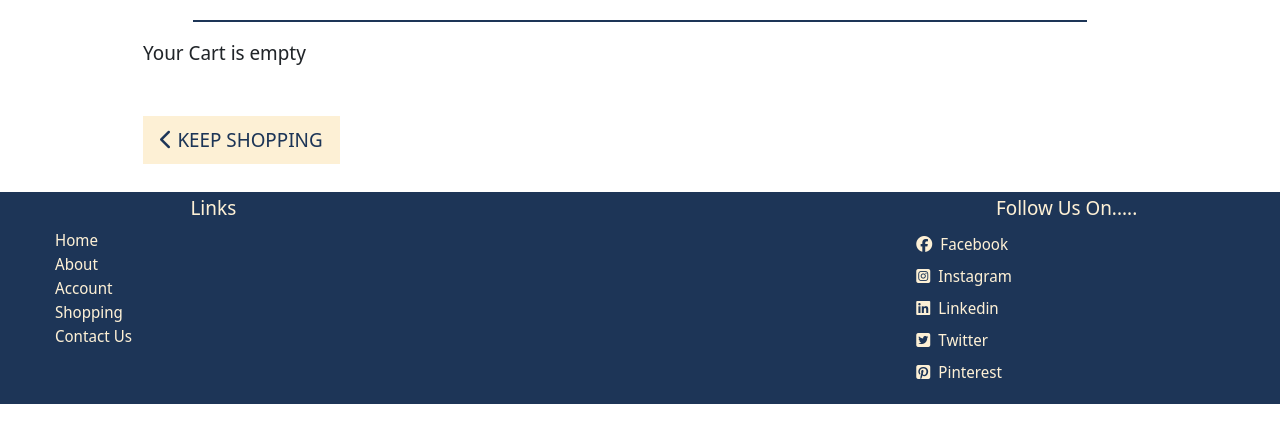
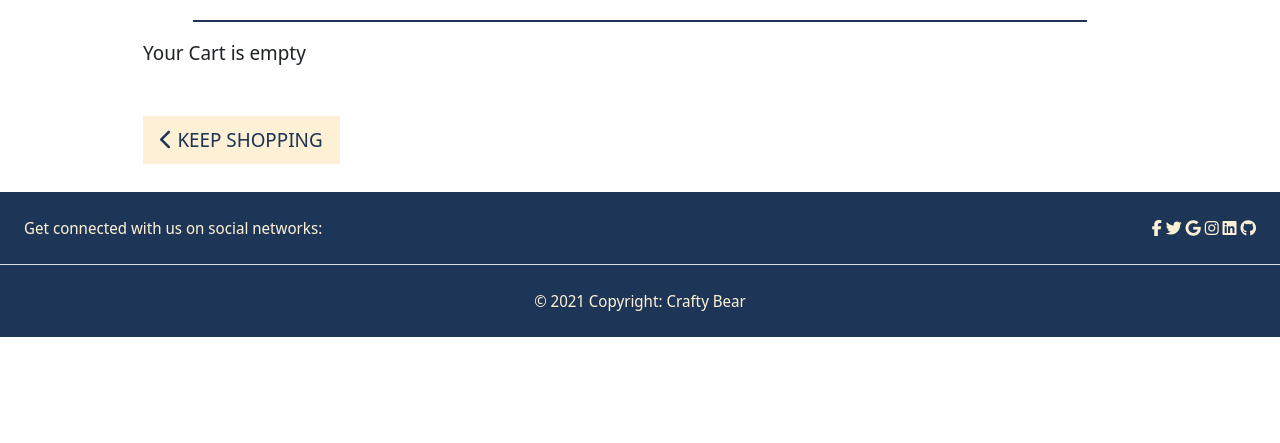
Before and after one commit to pbaker321/crafty-bear-project-4, a Django app: page /bag/ in a window 1280 px wide. Shown: the part 224-667 px from the top of the page. Run offline with Django 3.2, Linux system fonts and the light colour scheme; parts of the project's set-up code (start-up, migrations or seed data) failed here and were passed over; some libraries are stand-ins or nearby versions.

Commit message:
removed links

```diff
--- a/templates/base.html
+++ b/templates/base.html
@@ -54,8 +54,8 @@
                         </div>
                     </form>
                 </div>
-                <div class="col-12 col-lg-4 my-auto py-1 py-lg-0 text-center">
-                    <a href="{% url 'home' %}" class="nav-link main-logo-link">
+                <div class="col-12 col-lg-4 my-auto py-1 py-lg-0">
+                    <a href="{% url 'home' %}" class="text-center nav-link main-logo-link">
                         <h2 class="logo-font my-0 text-blue ml-2">Crafty Bear</h2>
                     </a>
                 </div>
--- a/templates/includes/footer.html
+++ b/templates/includes/footer.html
@@ -1,27 +1,36 @@
-<footer class="page-footer">
-    <div class="container-fluid text-cream nav-bg">
-        <div class="row">
-            <div class="col-4">
-                <h5 class="text-center mt-1">Links</h5>
-                <ul>
-                    <li><a class="text-cream mb-2" href="#!">Home</a></li>
-                    <li><a class="text-cream mb-2" href="#!">About</a></li>
-                    <li><a class="text-cream mb-2" href="#!">Account</a></li>
-                    <li><a class="text-cream mb-2" href="#!">Shopping</a></li>
-                    <li><a class="text-cream mb-2" href="#!">Contact Us</a></li>
-                </ul>
-            </div>
-            <div class="col-4"></div>
-            <div class="col-4">
-                <h5 class="text-center mt-1">Follow Us On.....</h5>
-                <ul>
-                    <li><a class="text-cream mb-2" href="https://www.facebook.com/"><i class="fab fa-facebook m-2"></i>Facebook</a></li>
-                    <li><a class="text-cream mb-2" href="https://www.instagram.com/"><i class="fab fa-instagram-square m-2"></i>Instagram</a></li>
-                    <li><a class="text-cream mb-2" href="https://www.linkedin.com/"><i class="fab fa-linkedin m-2"></i>Linkedin</a></li>
-                    <li><a class="text-cream mb-2" href="https://www.twitter.com/"><i class="fab fa-twitter-square m-2"></i></i>Twitter</a></li>
-                    <li><a class="text-cream mb-2" href="https://www.pinterest.com/"><i class="fab fa-pinterest-square m-2"></i></i>Pinterest</a></li>
-                </ul>
-            </div>
-        </div>
+<footer class="page-footer nav-bg text-cream">
+    <section class="d-flex justify-content-center justify-content-lg-between p-4 border-bottom">
+    <!-- Left -->
+    <div class="me-5 d-none d-lg-block">
+      <span>Get connected with us on social networks:</span>
     </div>
+
+    <!-- Right -->
+    <div>
+      <a href="" class="me-4 text-reset">
+        <i class="fab fa-facebook-f"></i>
+      </a>
+      <a href="" class="me-4 text-reset">
+        <i class="fab fa-twitter"></i>
+      </a>
+      <a href="" class="me-4 text-reset">
+        <i class="fab fa-google"></i>
+      </a>
+      <a href="" class="me-4 text-reset">
+        <i class="fab fa-instagram"></i>
+      </a>
+      <a href="" class="me-4 text-reset">
+        <i class="fab fa-linkedin"></i>
+      </a>
+      <a href="" class="me-4 text-reset">
+        <i class="fab fa-github"></i>
+      </a>
+    </div>
+    <!-- Right -->
+  </section>
+  <!-- Copyright -->
+  <div class="text-center p-4 bg-cream">
+    © 2021 Copyright:
+    <a class="text-reset fw-bold" href="https://crafty-bear.herokuapp.com">Crafty Bear</a>
+  </div>
 </footer>
```
